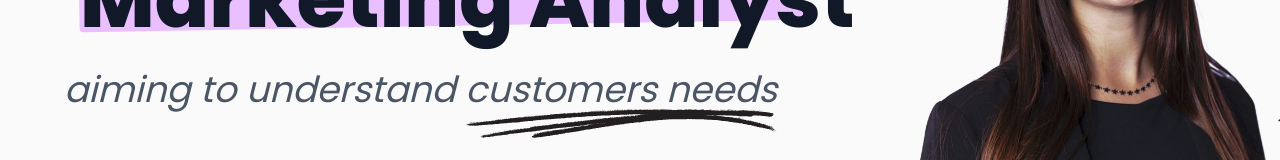
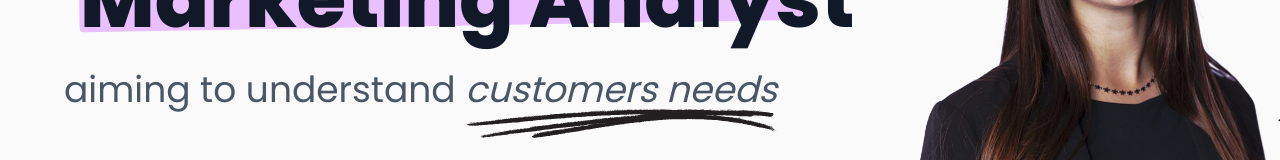
Before and after one commit to Manulapo/ma-portfolio-notion, a Vue app: page / in a window 1280 px wide. Shown: the part 333-493 px from the top of the page. Built offline with nearby package versions, Linux system fonts and the light colour scheme.

Commit message:
italic on hero

```diff
--- a/src/components/Hero.vue
+++ b/src/components/Hero.vue
@@ -11,8 +11,9 @@
                         </span>
                     </h1>
 
-                    <p class="text-4xl text-gray-600 italic mb-6 2 w-6xl">aiming to understand <Underline size="xl">
-                            customers needs</Underline>
+                    <p class="text-4xl text-gray-600 mb-6 2 w-6xl">aiming to understand <Underline size="xl">
+                            <span class="italic">customers needs</span>
+                        </Underline>
                     </p>
 
                     <a href="/assets/404.html"
```
